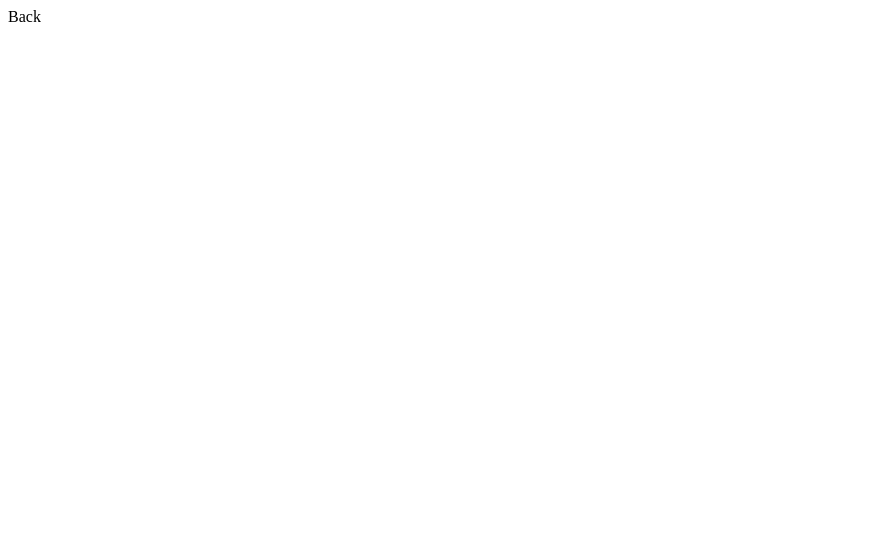
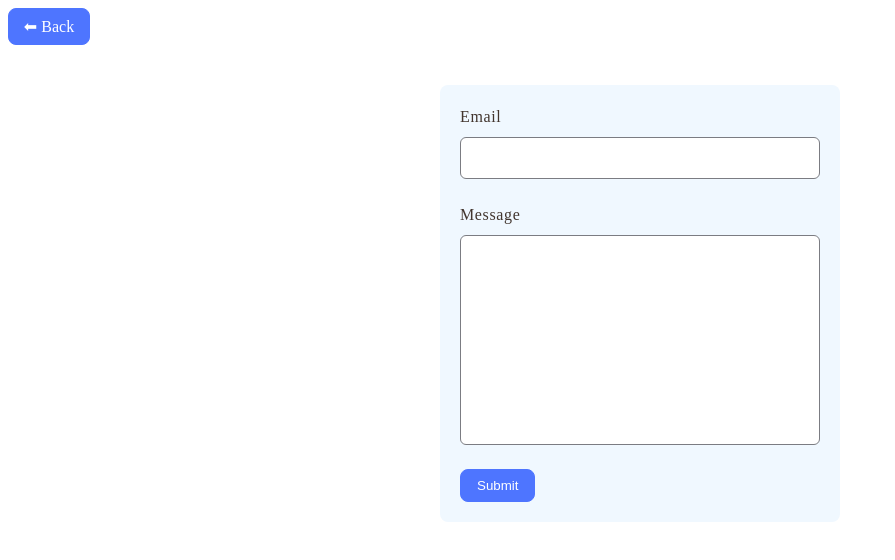
Before and after one commit to EvgenS-it/goit-js-hw-09, a website built with Vite: page src/2-form.html in a window 1280 px wide. Shown: the whole page, without its empty margins (0-895 px from the left). Built offline with nearby package versions, Linux system fonts and the light colour scheme.

Commit message:
form css addedr

```diff
--- a/src/2-form.html
+++ b/src/2-form.html
@@ -8,9 +8,19 @@
     <link rel="stylesheet" href="./css/styles.css" />
   </head>
   <body>
-    <a href="./index.html">Back</a>
+    <a class="nav-btn" href="./index.html">⬅ Back</a>
 
-    <form action=""></form>
+    <form class="feedback-form" autocomplete="off">
+      <label>
+        Email
+        <input type="email" name="email" autofocus />
+      </label>
+      <label>
+        Message
+        <textarea name="message" rows="8"></textarea>
+      </label>
+      <button type="submit">Submit</button>
+    </form>
 
     <script type="module" src="./js/2-form.js"></script>
   </body>
--- a/src/css/2-form.css
+++ b/src/css/2-form.css
@@ -0,0 +1,58 @@
+.feedback-form {
+  background-color: aliceblue;
+  max-width: 360px;
+  border-radius: 8px;
+  margin: 40px auto;
+  padding: 20px;
+}
+
+.feedback-form label {
+  font-weight: 400;
+  font-size: 16px;
+  line-height: 1.5;
+  letter-spacing: 0.04em;
+  color: #42352e;
+  display: flex;
+  flex-direction: column;
+  gap: 8px;
+  width: 360px;
+  margin-bottom: 24px;
+}
+
+.feedback-form input,
+.feedback-form textarea {
+  font-weight: 400;
+  font-size: 16px;
+  line-height: 1.5;
+  letter-spacing: 0.04em;
+  color: #2e2f42;
+  padding: 8px 16px;
+  border: 1px solid #7b7c82;
+  border-radius: 6px;
+  resize: none;
+  outline: none;
+}
+
+.feedback-form input:hover,
+.feedback-form textarea:hover {
+  border: 1px solid #000000;
+}
+
+/* .feedback-form input:active {
+  border: 1px solid #808080;
+} */
+
+.feedback-form button {
+  color: #ffffff;
+  background-color: #4e75ff;
+  width: fit-content;
+  border: 1px solid #4e75ff;
+  border-radius: 8px;
+  padding: 8px 16px;
+}
+
+.feedback-form button:hover {
+  background-color: #6c8cff;
+  border: 1px solid #6c8cff;
+  cursor: pointer;
+}
--- a/src/css/styles.css
+++ b/src/css/styles.css
@@ -17,3 +17,31 @@
   -moz-osx-font-smoothing: grayscale;
   -webkit-text-size-adjust: 100%;
 } */
+
+.nav-list {
+  display: flex;
+  justify-content: center;
+  gap: 12px;
+  margin-top: 60px;
+  flex-wrap: wrap;
+}
+
+.nav-list-item {
+}
+
+.nav-btn {
+  display: block;
+  color: #ffffff;
+  background-color: #4e75ff;
+  width: 60px;
+  border: 1px solid #4e75ff;
+  border-radius: 8px;
+  padding: 8px 10px;
+  text-align: center;
+}
+
+.nav-btn:hover {
+  background-color: #6c8cff;
+  border: 1px solid #6c8cff;
+  cursor: pointer;
+}
--- a/src/js/2-form.js
+++ b/src/js/2-form.js
@@ -0,0 +1,4 @@
+const formData = {
+    email: "",
+    message: "",
+}
```
Also changed, not shown: src/1-gallery.html (+1 -1 lines), src/index.html (+6 -2 lines).
